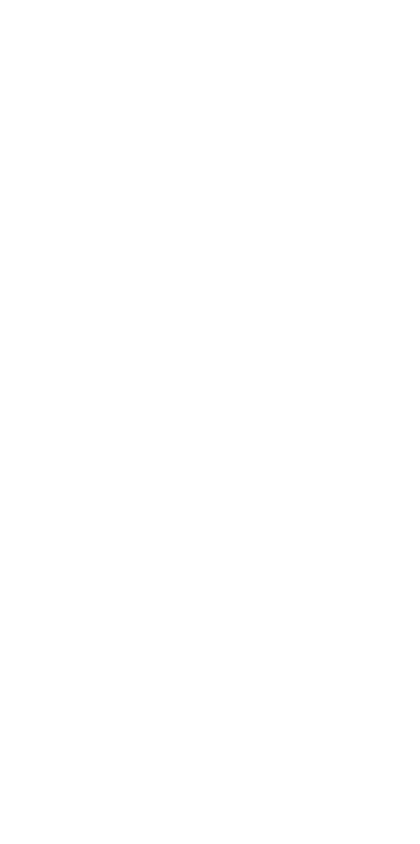
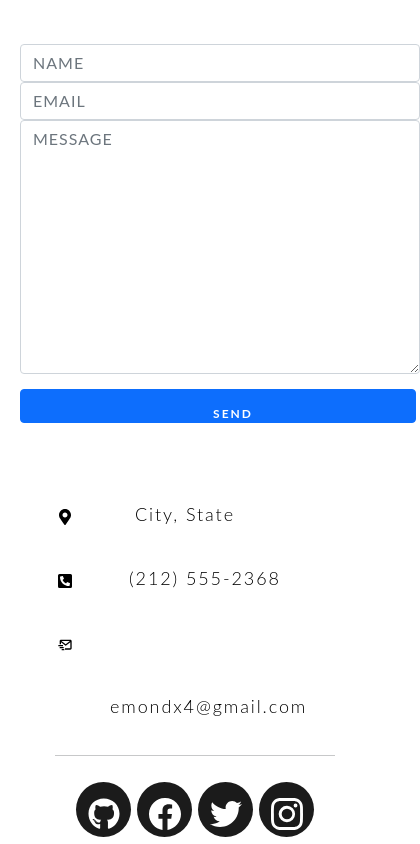
Before and after one commit to abdulawalemon1/global-emporium-client, a React (Create React App) app: page / in a window 390 px wide. Shown: the part 940-1784 px from the top of the page, 420 px wide, since content can reach past the window. Before the commit the page ends 950 px from the top, so only its background shows below. Built offline with nearby package versions, Linux system fonts and the light colour scheme; no server answers.

Commit message:
contact section added

```diff
--- a/package.json
+++ b/package.json
@@ -14,6 +14,7 @@
     "react-dom": "^18.1.0",
     "react-firebase-hooks": "^5.0.3",
     "react-hook-form": "^7.30.0",
+    "react-icons": "^4.3.1",
     "react-router-dom": "^6.3.0",
     "react-scripts": "5.0.1",
     "react-toastify": "^9.0.1",
--- a/src/Pages/Home/Home/Home.js
+++ b/src/Pages/Home/Home/Home.js
@@ -1,5 +1,6 @@
 import React from 'react';
 import Banner from '../Banner/Banner';
+import IssueSection from '../IssueSection/IssueSection';
 import Products from '../Products/Products';
 
 const Home = () => {
@@ -7,6 +8,8 @@
         <div>
             <Banner></Banner>
             <Products></Products>
+            <IssueSection></IssueSection>
+
         </div>
     );
 };
--- /dev/null
+++ b/src/Pages/Home/IssueSection/IssueSection.css
@@ -0,0 +1,260 @@
+#contact {
+    width: 100%;
+    height: 100%;
+}
+
+.section-header {
+    text-align: center;
+    margin: 0 auto;
+    padding: 40px 0;
+    font: 300 60px 'Oswald', sans-serif;
+    color: black;
+    text-transform: uppercase;
+    letter-spacing: 6px;
+}
+
+.contact-wrapper {
+    display: flex;
+    flex-direction: row;
+    justify-content: space-between;
+    margin: 0 auto;
+    padding: 20px;
+    position: relative;
+    max-width: 840px;
+}
+
+/* Left contact page */
+.form-horizontal {
+    /*float: left;*/
+    max-width: 400px;
+    font-family: 'Lato';
+    font-weight: 400;
+}
+
+.form-control,
+textarea {
+    max-width: 400px;
+    background-color: #000;
+    color: #fff;
+    letter-spacing: 1px;
+}
+
+.send-button {
+    margin-top: 15px;
+    height: 34px;
+    width: 400px;
+    overflow: hidden;
+    transition: all .2s ease-in-out;
+}
+
+.alt-send-button {
+    width: 400px;
+    height: 34px;
+    transition: all .2s ease-in-out;
+}
+
+.send-text {
+    display: block;
+    margin-top: 10px;
+    font: 700 12px 'Lato', sans-serif;
+    letter-spacing: 2px;
+}
+
+.alt-send-button:hover {
+    transform: translate3d(0px, -29px, 0px);
+}
+
+/* Begin Right Contact Page */
+.direct-contact-container {
+    max-width: 400px;
+}
+
+/* Location, Phone, Email Section */
+.contact-list {
+    list-style-type: none;
+    margin-left: -30px;
+    padding-right: 20px;
+}
+
+.list-item {
+    line-height: 4;
+    color: black;
+}
+
+.contact-text {
+    font: 300 18px 'Lato', sans-serif;
+    letter-spacing: 1.9px;
+    color: black;
+}
+
+.place {
+    margin-left: 62px;
+}
+
+.phone {
+    margin-left: 56px;
+}
+
+.gmail {
+    margin-left: 53px;
+}
+
+.contact-text a {
+    color: black;
+    text-decoration: none;
+    transition-duration: 0.2s;
+}
+
+.contact-text a:hover {
+    color: #fff;
+    text-decoration: none;
+}
+
+
+/* Social Media Icons */
+.social-media-list {
+    position: relative;
+    font-size: 22px;
+    text-align: center;
+    width: 100%;
+    margin: 0 auto;
+    padding: 0;
+}
+
+.social-media-list li a {
+    color: #fff;
+}
+
+.social-media-list li {
+    position: relative;
+    display: inline-block;
+    height: 60px;
+    width: 60px;
+    margin: 10px 3px;
+    line-height: 60px;
+    border-radius: 50%;
+    color: #fff;
+    background-color: rgb(27, 27, 27);
+    cursor: pointer;
+    transition: all .2s ease-in-out;
+}
+
+.social-media-list li:after {
+    content: '';
+    position: absolute;
+    top: 0;
+    left: 0;
+    width: 60px;
+    height: 60px;
+    line-height: 60px;
+    border-radius: 50%;
+    opacity: 0;
+    box-shadow: 0 0 0 1px #fff;
+    transition: all .2s ease-in-out;
+}
+
+.social-media-list li:hover {
+    background-color: #fff;
+}
+
+.social-media-list li:hover:after {
+    opacity: 1;
+    transform: scale(1.12);
+    transition-timing-function: cubic-bezier(0.37, 0.74, 0.15, 1.65);
+}
+
+.social-media-list li:hover a {
+    color: #000;
+}
+
+.copyright {
+    font: 200 14px 'Oswald', sans-serif;
+    color: #555;
+    letter-spacing: 1px;
+    text-align: center;
+}
+
+hr {
+    border-color: rgba(255, 255, 255, .6);
+}
+
+/* Begin Media Queries*/
+@media screen and (max-width: 850px) {
+    .contact-wrapper {
+        display: flex;
+        flex-direction: column;
+    }
+
+    .direct-contact-container,
+    .form-horizontal {
+        margin: 0 auto;
+    }
+
+    .direct-contact-container {
+        margin-top: 60px;
+        max-width: 300px;
+    }
+
+    .social-media-list li {
+        height: 60px;
+        width: 60px;
+        line-height: 60px;
+    }
+
+    .social-media-list li:after {
+        width: 60px;
+        height: 60px;
+        line-height: 60px;
+    }
+}
+
+@media screen and (max-width: 569px) {
+
+    .direct-contact-container,
+    .form-wrapper {
+        float: none;
+        margin: 0 auto;
+    }
+
+    .form-control,
+    textarea {
+
+        margin: 0 auto;
+    }
+
+
+    .name,
+    .email,
+    textarea {
+        width: 280px;
+    }
+
+    .direct-contact-container {
+        margin-top: 60px;
+        max-width: 280px;
+    }
+
+    .social-media-list {
+        left: 0;
+    }
+
+    .social-media-list li {
+        height: 55px;
+        width: 55px;
+        line-height: 55px;
+        font-size: 2rem;
+    }
+
+    .social-media-list li:after {
+        width: 55px;
+        height: 55px;
+        line-height: 55px;
+    }
+
+}
+
+@media screen and (max-width: 410px) {
+    .send-button {
+        width: 99%;
+    }
+}
--- /dev/null
+++ b/src/Pages/Home/IssueSection/IssueSection.js
@@ -0,0 +1,81 @@
+import React from 'react';
+import './IssueSection.css';
+import { FaMapMarkerAlt, FaPhoneSquareAlt, FaGithub, FaTwitter } from 'react-icons/fa'
+import { BiMailSend } from 'react-icons/bi';
+import { BsFacebook, BsInstagram } from 'react-icons/bs';
+const IssueSection = () => {
+    return (
+        <section id="contact">
+
+            <h1 class="section-header">Contact</h1>
+
+            <div class="contact-wrapper">
+
+
+
+                <form id="contact-form" class="form-horizontal">
+
+                    <div class="form-group">
+                        <div class="col-sm-12">
+                            <input type="text" class="form-control" id="name" placeholder="NAME" name="name" value="" required />
+                        </div>
+                    </div>
+
+                    <div class="form-group">
+                        <div class="col-sm-12">
+                            <input type="email" class="form-control" id="email" placeholder="EMAIL" name="email" value="" required />
+                        </div>
+                    </div>
+
+                    <textarea class="form-control" rows="10" placeholder="MESSAGE" name="message" required></textarea>
+
+                    <button class="btn btn-primary send-button" id="submit" type="submit" value="SEND">
+                        <div class="alt-send-button">
+                            <i class="fa fa-paper-plane"></i><span class="send-text">SEND</span>
+                        </div>
+
+                    </button>
+
+                </form>
+
+
+
+                <div class="direct-contact-container">
+
+                    <ul class="contact-list">
+                        <li class="list-item"><FaMapMarkerAlt></FaMapMarkerAlt><span class="contact-text place">City, State</span></li>
+
+                        <li class="list-item"><FaPhoneSquareAlt></FaPhoneSquareAlt><span class="contact-text phone"><a href="tel:1-212-555-5555" title="Give me a call">(212) 555-2368</a></span></li>
+
+                        <li class="list-item"><BiMailSend></BiMailSend><span class="contact-text gmail"><a href="mailto:#" title="Send me an email">emondx4@gmail.com</a></span></li>
+
+                    </ul>
+
+                    <hr />
+                    <ul class="social-media-list">
+                        <li><a href="#" target="_blank" class="contact-icon">
+                            <FaGithub></FaGithub></a>
+                        </li>
+                        <li><a href="#" target="_blank" class="contact-icon">
+                            <BsFacebook></BsFacebook></a>
+                        </li>
+                        <li><a href="#" target="_blank" class="contact-icon">
+                            <FaTwitter></FaTwitter></a>
+                        </li>
+                        <li><a href="#" target="_blank" class="contact-icon">
+                            <BsInstagram></BsInstagram></a>
+                        </li>
+                    </ul>
+                    <hr />
+
+                    <div class="copyright">&copy; ALL OF THE RIGHTS RESERVED</div>
+
+                </div>
+
+            </div>
+
+        </section >
+    );
+};
+
+export default IssueSection;
--- a/src/Pages/Home/Product/Product.css
+++ b/src/Pages/Home/Product/Product.css
@@ -1,4 +1,5 @@
 .single-card {
+    border: 1px solid white;
     position: relative;
     height: 510px;
     text-align: center;
--- a/src/Pages/Home/Product/Product.js
+++ b/src/Pages/Home/Product/Product.js
@@ -16,8 +16,8 @@
             </div>
             <div className='px-2'>
                 <h3> {name}</h3>
-                <p>Price: {price}</p>
-                <p>Quantity: {quantity}</p>
+                <p >Price: {price}</p>
+                <p >Quantity: {quantity}</p>
                 <p>Supplier: {supplierName}</p>
                 <p>{description}</p>
             </div>
--- a/src/Pages/Home/Products/Products.js
+++ b/src/Pages/Home/Products/Products.js
@@ -31,7 +31,7 @@
 
     return (
         <div id="products" className='container'>
-            <h2 className='text-center'>Products: {products.length}</h2>
+            <h2 className='text-center text-light'>Products: {products.length}</h2>
             <div className="products-container">
 
                 {
```
Also changed, not shown: 1 other file (tests, documents, lock files or other folders).
